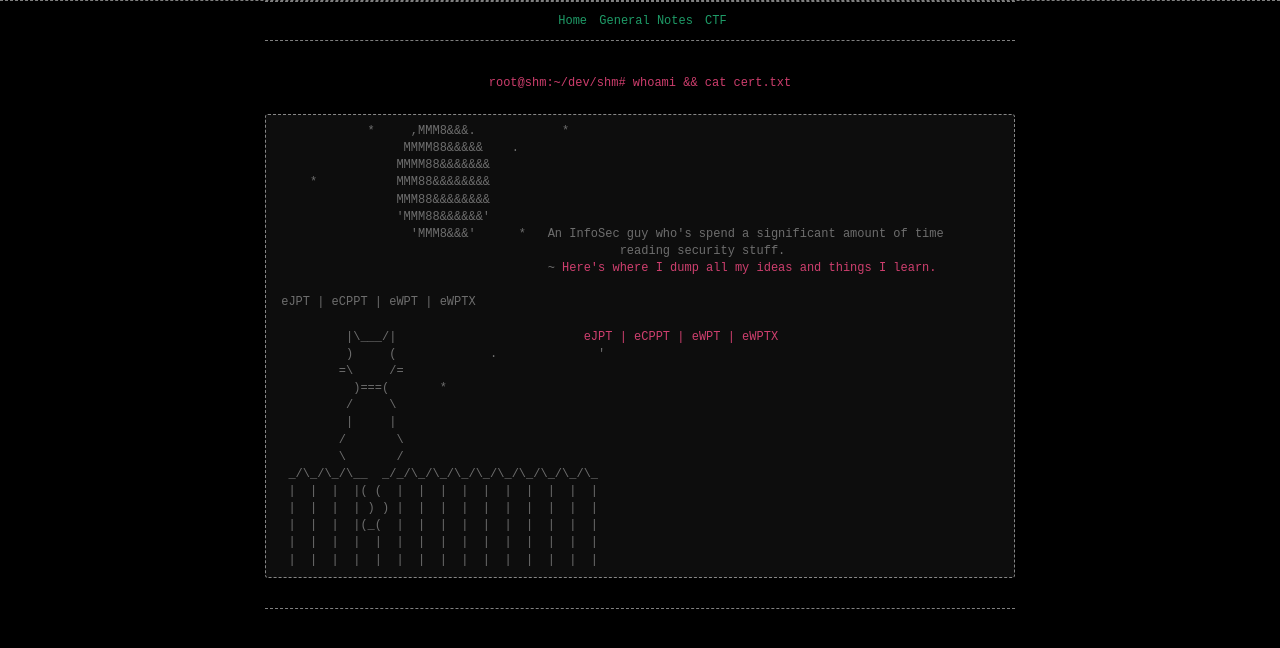
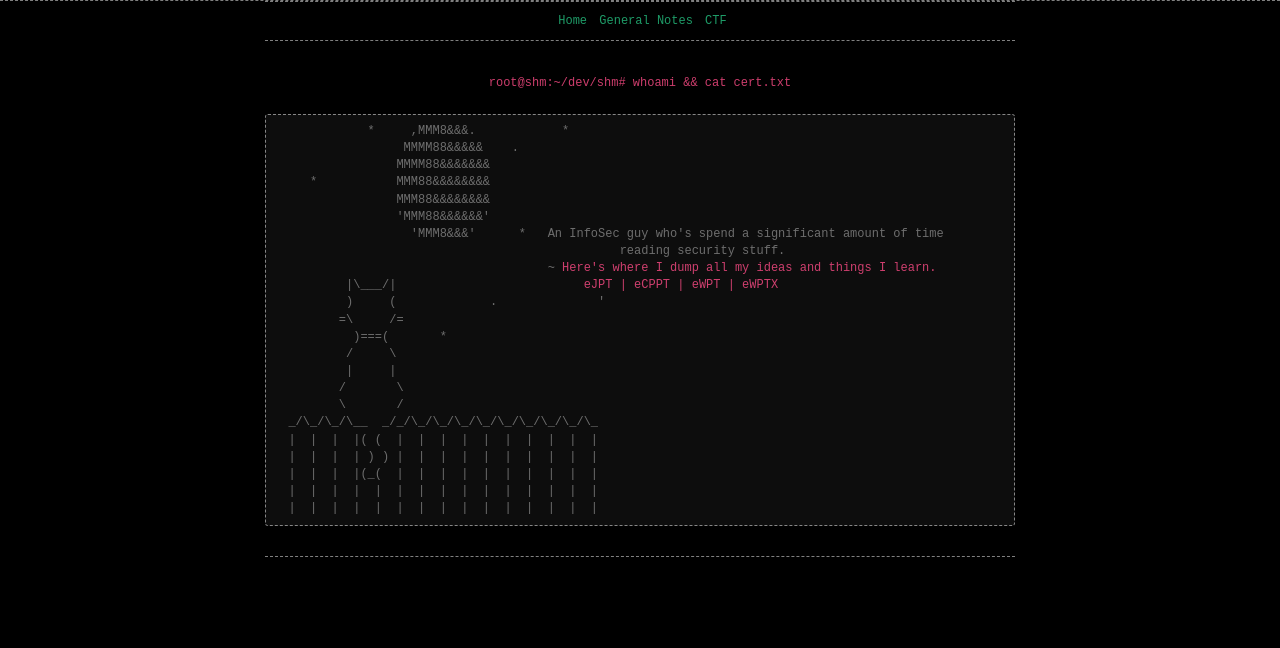
Before and after one commit to wizoutsugar/wizoutsugar.github.io, a Jekyll site: the page built from index.md, in a window 1280 px wide. Shown: the top 648 px of the page. Built offline with Jekyll 4.4.1, drawn with Linux system fonts in a browser that asks for light colours.

Commit message:
Update index.md

```diff
--- a/index.md
+++ b/index.md
@@ -16,7 +16,6 @@ layout: content
                    'MMM8&&&'      *   An InfoSec guy who's spend a significant amount of time
 						reading security stuff.
 				      ~ <span>Here's where I dump all my ideas and things I learn.</span>
-					<div class="text-green mb-2 ml-4"> eJPT | eCPPT | eWPT | eWPTX</div>
           |\___/|                          <span>eJPT | eCPPT | eWPT | eWPTX</span>
           )     (             .              '
          =\     /=
```
